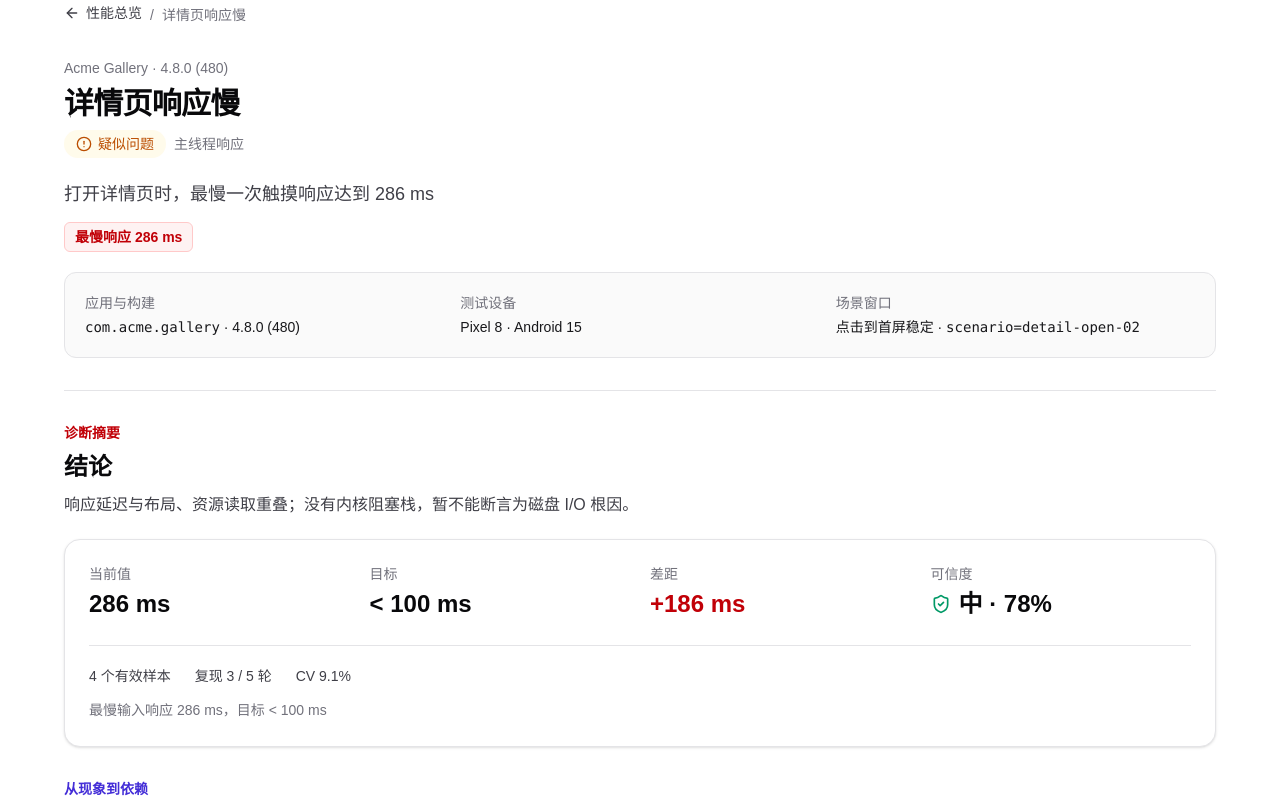
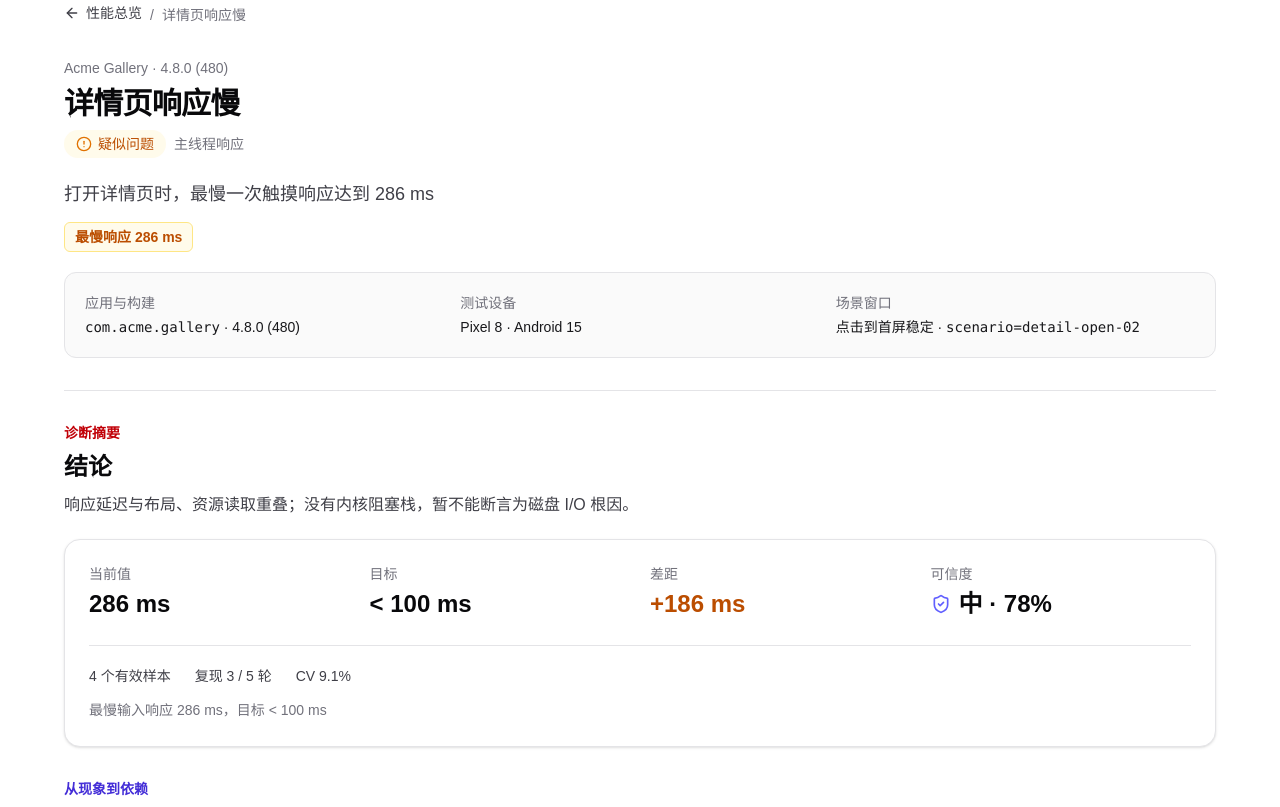
Before and after one commit to wurui27/trace, a Next.js app: page /problems/detail-response in a window 1280 px wide. Shown: the part 429-1236 px from the top of the page. Built offline with nearby package versions, Linux system fonts and the light colour scheme.

Commit message:
fix: make problem status and evidence contracts exhaustive

```diff
--- a/app/components/problem-detail.tsx
+++ b/app/components/problem-detail.tsx
@@ -3,22 +3,85 @@ import {
   ArrowLeft,
   CheckCircle2,
   CircleAlert,
+  CircleHelp,
+  CircleX,
   ExternalLink,
   MapPin,
   RotateCcw,
   ShieldCheck,
+  type LucideIcon,
 } from "lucide-react";
 
 import type {
   DashboardData,
   PerformanceProblem,
 } from "../lib/performance-data";
+import {
+  getProblemStatusTone,
+  type StatusTone,
+} from "../lib/problem-status";
 
 interface ProblemDetailProps {
   readonly problem: PerformanceProblem;
   readonly app: DashboardData["app"];
   readonly device: DashboardData["device"];
 }
+
+interface StatusPresentation {
+  readonly Icon: LucideIcon;
+  readonly containerClassName: string;
+  readonly iconClassName: string;
+  readonly impactClassName: string;
+  readonly deltaClassName: string;
+}
+
+const statusPresentationByTone: Record<StatusTone, StatusPresentation> = {
+  danger: {
+    Icon: CircleAlert,
+    containerClassName:
+      "inline-flex items-center gap-1.5 rounded-full bg-red-50 px-3 py-1 font-medium text-red-700",
+    iconClassName: "size-4 text-red-600",
+    impactClassName:
+      "inline-flex rounded-md border border-red-200 bg-red-50 px-2.5 py-1 text-sm font-semibold text-red-700",
+    deltaClassName: "text-2xl font-semibold text-red-700",
+  },
+  warning: {
+    Icon: CircleAlert,
+    containerClassName:
+      "inline-flex items-center gap-1.5 rounded-full bg-amber-50 px-3 py-1 font-medium text-amber-700",
+    iconClassName: "size-4 text-amber-600",
+    impactClassName:
+      "inline-flex rounded-md border border-amber-200 bg-amber-50 px-2.5 py-1 text-sm font-semibold text-amber-700",
+    deltaClassName: "text-2xl font-semibold text-amber-700",
+  },
+  success: {
+    Icon: CheckCircle2,
+    containerClassName:
+      "inline-flex items-center gap-1.5 rounded-full bg-emerald-50 px-3 py-1 font-medium text-emerald-700",
+    iconClassName: "size-4 text-emerald-600",
+    impactClassName:
+      "inline-flex rounded-md border border-emerald-200 bg-emerald-50 px-2.5 py-1 text-sm font-semibold text-emerald-700",
+    deltaClassName: "text-2xl font-semibold text-emerald-700",
+  },
+  neutral: {
+    Icon: CircleHelp,
+    containerClassName:
+      "inline-flex items-center gap-1.5 rounded-full bg-zinc-100 px-3 py-1 font-medium text-zinc-700",
+    iconClassName: "size-4 text-zinc-500",
+    impactClassName:
+      "inline-flex rounded-md border border-zinc-300 bg-zinc-100 px-2.5 py-1 text-sm font-semibold text-zinc-700",
+    deltaClassName: "text-2xl font-semibold text-zinc-700",
+  },
+  invalid: {
+    Icon: CircleX,
+    containerClassName:
+      "inline-flex items-center gap-1.5 rounded-full bg-zinc-100 px-3 py-1 font-medium text-zinc-700",
+    iconClassName: "size-4 text-red-600",
+    impactClassName:
+      "inline-flex rounded-md border border-zinc-300 bg-zinc-100 px-2.5 py-1 text-sm font-semibold text-zinc-700",
+    deltaClassName: "text-2xl font-semibold text-red-600",
+  },
+};
 
 function getConfidenceLevel(confidence: number): "高" | "中" | "低" {
   if (confidence >= 85) {
@@ -37,7 +100,9 @@ export function ProblemDetail({
   app,
   device,
 }: ProblemDetailProps) {
-  const isConfirmed = problem.status === "已确认问题";
+  const statusTone = getProblemStatusTone(problem.status);
+  const statusPresentation = statusPresentationByTone[statusTone];
+  const StatusIcon = statusPresentation.Icon;
   const confidenceLevel = getConfidenceLevel(problem.confidence);
   const scenarioWindow = problem.evidence.find(
     (item) => item.step === "锁定场景窗口",
@@ -71,18 +136,11 @@ export function ProblemDetail({
             {problem.title}
           </h1>
           <div className="flex flex-wrap items-center gap-2 text-sm">
-            <span
-              className={
-                isConfirmed
-                  ? "inline-flex items-center gap-1.5 rounded-full bg-red-50 px-3 py-1 font-medium text-red-700"
-                  : "inline-flex items-center gap-1.5 rounded-full bg-amber-50 px-3 py-1 font-medium text-amber-700"
-              }
-            >
-              {isConfirmed ? (
-                <CheckCircle2 aria-hidden="true" className="size-4" />
-              ) : (
-                <CircleAlert aria-hidden="true" className="size-4" />
-              )}
+            <span className={statusPresentation.containerClassName}>
+              <StatusIcon
+                aria-hidden="true"
+                className={statusPresentation.iconClassName}
+              />
               {problem.status}
             </span>
             <span className="text-zinc-500">{problem.area}</span>
@@ -93,7 +151,7 @@ export function ProblemDetail({
           <p className="max-w-3xl text-lg leading-8 text-zinc-700">
             {problem.impact}
           </p>
-          <span className="inline-flex rounded-md border border-red-200 bg-red-50 px-2.5 py-1 text-sm font-semibold text-red-700">
+          <span className={statusPresentation.impactClassName}>
             {problem.impactLabel}
           </span>
         </div>
@@ -160,14 +218,17 @@ export function ProblemDetail({
             </div>
             <div className="space-y-1">
               <dt className="text-sm text-zinc-500">差距</dt>
-              <dd className="text-2xl font-semibold text-red-700">
+              <dd className={statusPresentation.deltaClassName}>
                 {problem.delta}
               </dd>
             </div>
             <div className="space-y-1">
               <dt className="text-sm text-zinc-500">可信度</dt>
               <dd className="inline-flex items-center gap-2 text-2xl font-semibold text-zinc-950">
-                <ShieldCheck aria-hidden="true" className="size-5 text-emerald-600" />
+                <ShieldCheck
+                  aria-hidden="true"
+                  className="size-5 text-indigo-500"
+                />
                 {confidenceLevel} · {problem.confidence}%
               </dd>
             </div>
@@ -176,7 +237,9 @@ export function ProblemDetail({
           <div className="mt-6 border-t border-zinc-200 pt-5">
             <ul className="flex flex-wrap gap-x-6 gap-y-2 text-sm font-medium text-zinc-700">
               <li>{`${problem.validSamples} 个有效样本`}</li>
-              <li>{`复现 ${problem.reproducedRuns} / 5 轮`}</li>
+              <li>
+                {`复现 ${problem.reproducedRuns} / ${problem.totalRuns} 轮`}
+              </li>
               <li>{problem.variability}</li>
             </ul>
             <p className="mt-3 text-sm leading-6 text-zinc-500">
--- a/app/lib/performance-data.ts
+++ b/app/lib/performance-data.ts
@@ -37,6 +37,7 @@ export interface PerformanceProblem {
   readonly confidence: number;
   readonly validSamples: number;
   readonly reproducedRuns: number;
+  readonly totalRuns: number;
   readonly variability: string;
   readonly currentValue: string;
   readonly targetValue: string;
@@ -167,6 +168,7 @@ const dashboardData = deepFreeze<DashboardData>({
       confidence: 92,
       validSamples: 5,
       reproducedRuns: 4,
+      totalRuns: 5,
       variability: "CV 4.8%",
       currentValue: "1.42 s",
       targetValue: "< 1.20 s",
@@ -225,6 +227,7 @@ const dashboardData = deepFreeze<DashboardData>({
       confidence: 84,
       validSamples: 5,
       reproducedRuns: 4,
+      totalRuns: 5,
       variability: "CV 7.2%",
       currentValue: "8.6%",
       targetValue: "< 5%",
@@ -282,6 +285,7 @@ const dashboardData = deepFreeze<DashboardData>({
       confidence: 78,
       validSamples: 4,
       reproducedRuns: 3,
+      totalRuns: 5,
       variability: "CV 9.1%",
       currentValue: "286 ms",
       targetValue: "< 100 ms",
--- /dev/null
+++ b/app/lib/problem-status.ts
@@ -0,0 +1,20 @@
+import type { ProblemStatus } from "./performance-data";
+
+export type StatusTone =
+  | "danger"
+  | "warning"
+  | "success"
+  | "neutral"
+  | "invalid";
+
+const statusToneByStatus: Record<ProblemStatus, StatusTone> = {
+  已确认问题: "danger",
+  疑似问题: "warning",
+  通过: "success",
+  数据不足: "neutral",
+  本次采集无效: "invalid",
+};
+
+export function getProblemStatusTone(status: ProblemStatus): StatusTone {
+  return statusToneByStatus[status];
+}
```
Also changed, not shown: 2 other files (tests, documents, lock files or other folders).
